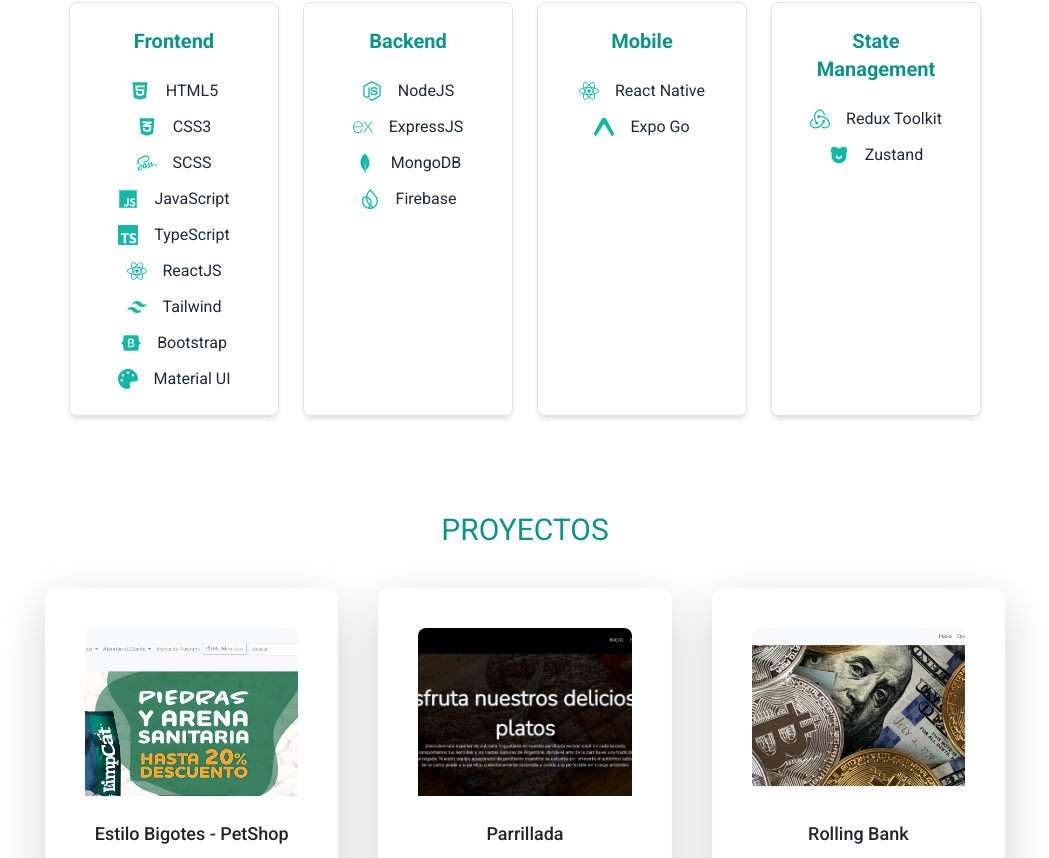
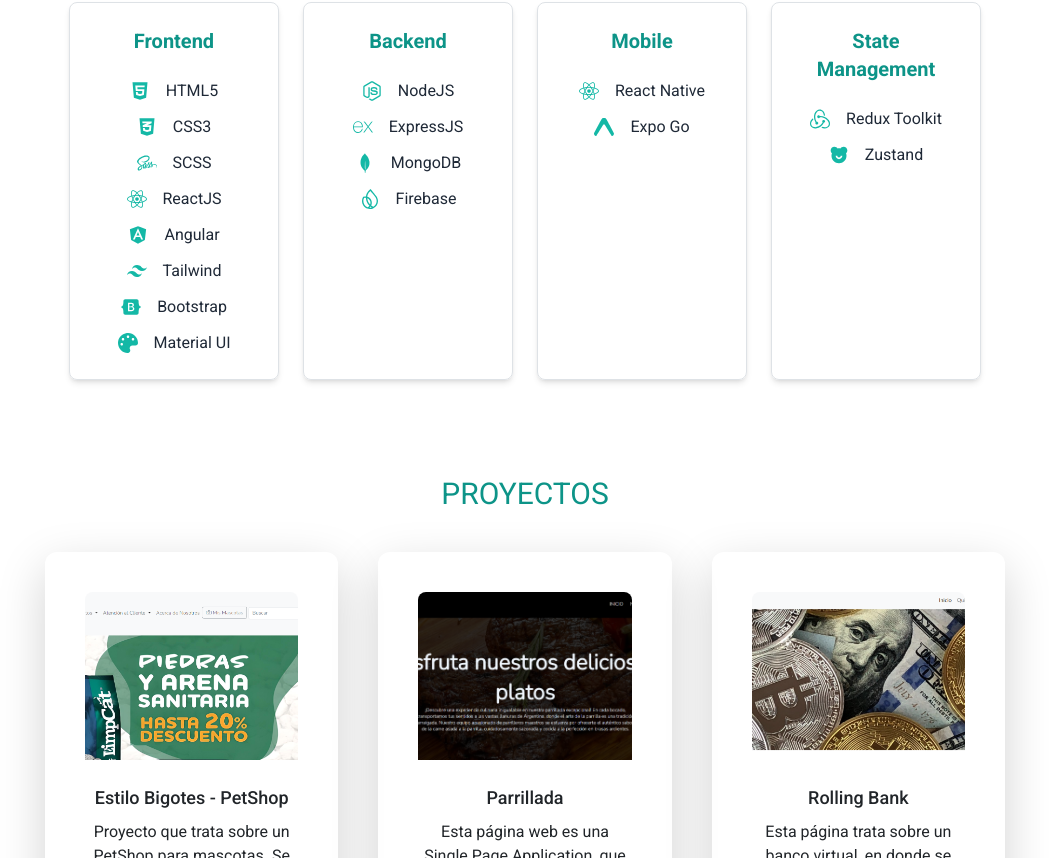
Before and after one commit to AndresSantamarina/portfolio, a React (Vite) app: page / in a window 1280 px wide. Shown: the part 2162-3020 px from the top of the page, without its empty margins (115-1164 px from the left). Built offline with nearby package versions, Linux system fonts and the light colour scheme.

Commit message:
agregue form builder de angular a la seccion de proyectos. Elimine js y ts de la seccion frontend porque era redundante

```diff
--- a/src/components/Home/ProjectsSection.jsx
+++ b/src/components/Home/ProjectsSection.jsx
@@ -9,7 +9,9 @@
 import parrillada from "../../assets/img/parrillada.png";
 import bank from "../../assets/img/bank.png";
 import sugar from "../../assets/img/sugarrush.jpeg";
+import formbuilder from "../../assets/img/formbuilder.png";
 import {
+  FaAngular,
   FaBootstrap,
   FaCss3,
   FaHtml5,
@@ -155,6 +157,20 @@
         <SiTailwindcss key="tailwind" />,
       ],
     },
+    {
+      title: "Form Builder",
+      description:
+        "FormBuilder es una aplicación web que permite a los usuarios crear formularios personalizados de manera visual, arrastrando y soltando distintos tipos de campos como text inputs, checkboxes, y más. También es posible previsualizar el formulario, editar los campos y configurar sus propiedades.",
+      image: formbuilder,
+      link: "https://form-builder-andres.netlify.app/",
+      tools: [
+        <FaHtml5 key="html" />,
+        <FaCss3 key="css" />,
+        <FaAngular key="angular" />,
+        <SiTypescript key="ts" />,
+        <SiTailwindcss key="tailwind" />,
+      ],
+    },
   ];
 
   return (
--- a/src/components/Home/SkillsSection.jsx
+++ b/src/components/Home/SkillsSection.jsx
@@ -5,14 +5,13 @@
   FaHtml5,
   FaCss3Alt,
   FaSass,
-  FaJs,
   FaBootstrap,
   FaPalette,
+  FaAngular,
 } from "react-icons/fa";
 import { RiBearSmileFill } from "react-icons/ri";
 import {
   SiTailwindcss,
-  SiTypescript,
   SiMongodb,
   SiFirebase,
   SiRedux,
@@ -27,9 +26,8 @@
       { name: "HTML5", icon: <FaHtml5 /> },
       { name: "CSS3", icon: <FaCss3Alt /> },
       { name: "SCSS", icon: <FaSass /> },
-      { name: "JavaScript", icon: <FaJs /> },
-      { name: "TypeScript", icon: <SiTypescript /> },
       { name: "ReactJS", icon: <FaReact /> },
+      { name: "Angular", icon: <FaAngular /> },
       { name: "Tailwind", icon: <SiTailwindcss /> },
       { name: "Bootstrap", icon: <FaBootstrap /> },
       { name: "Material UI", icon: <FaPalette /> },
```
Also changed, not shown: src/assets/img/formbuilder.png (added).
